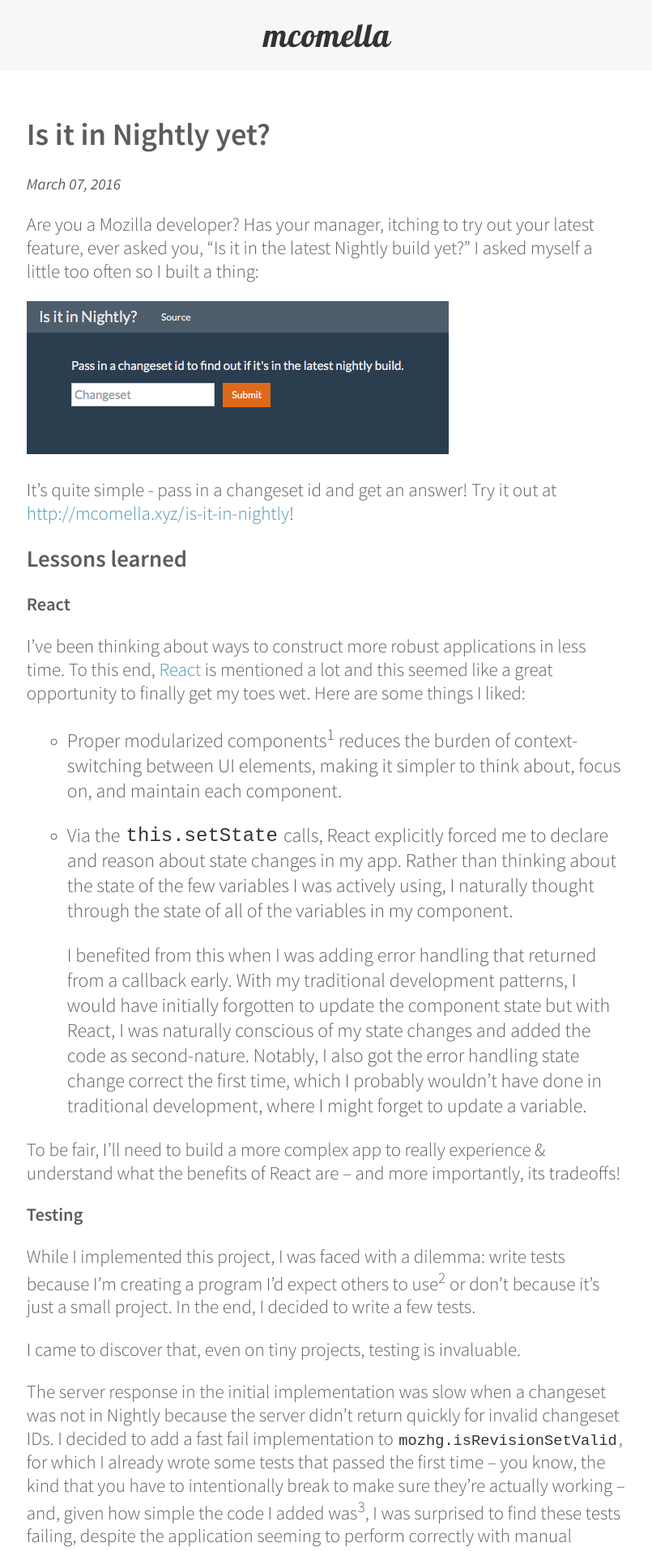
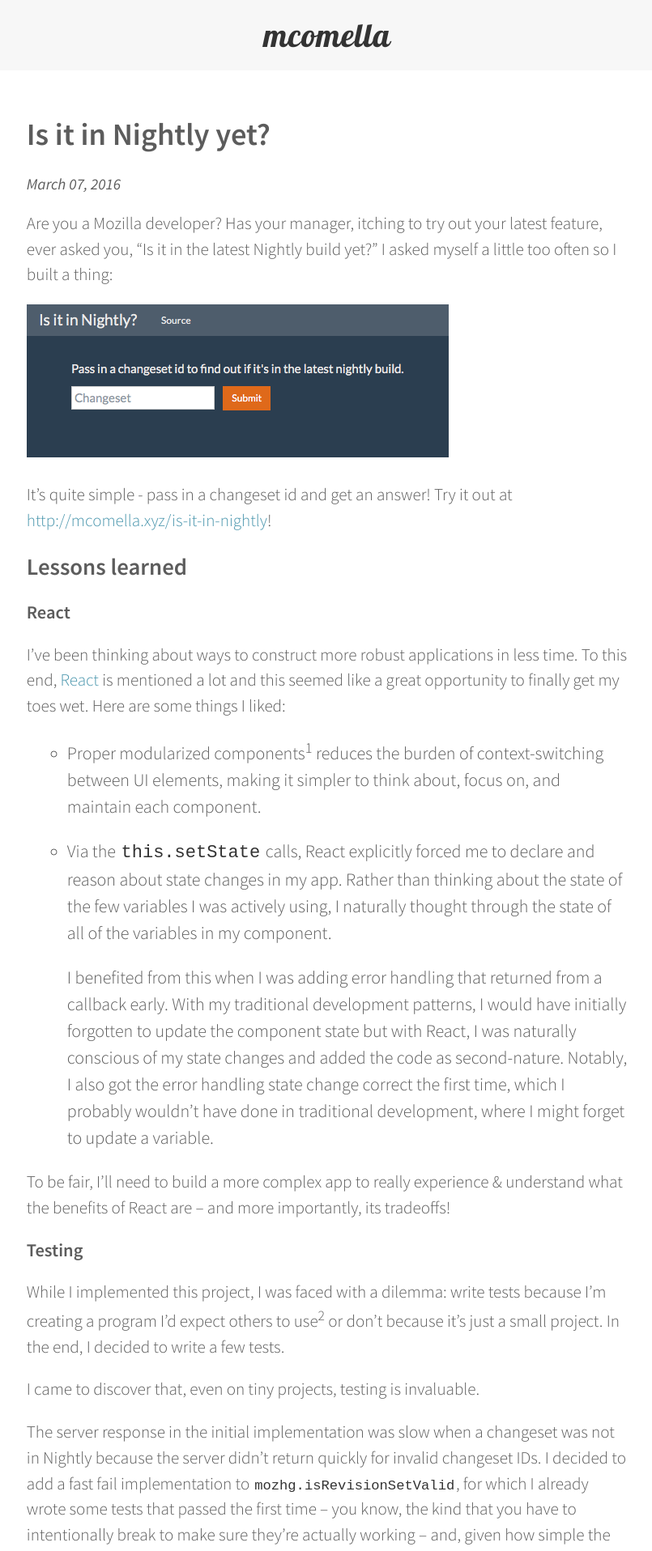
Before and after one commit to mcomella/mcomella.github.com, a Jekyll site: the page built from _posts/2016-03-07-is-it-in-nightly-yet.md, in a window 1280 px wide. Shown: the top 1916 px of the page at 81% size, without its empty margins (236-1041 px from the left). Built offline with Jekyll 4.4.1, drawn with Linux system fonts in a browser that asks for light colours; comment, search, counter and statistics services are not loaded.

Commit message:
Reduce font size, increase line height: Make it feel less claustrophobic in posts.

```diff
--- a/_sass/_style.scss
+++ b/_sass/_style.scss
@@ -84,6 +84,12 @@ a:hover {
 p {
 	font-size: $base-font-size;
 	font-weight: lighter;
+}
+
+/* mcomella: make it feel less claustrophobic in posts */
+.post p {
+	font-size: 1.1em;
+	line-height: 1.5;
 }
 
 .post-time {
```
